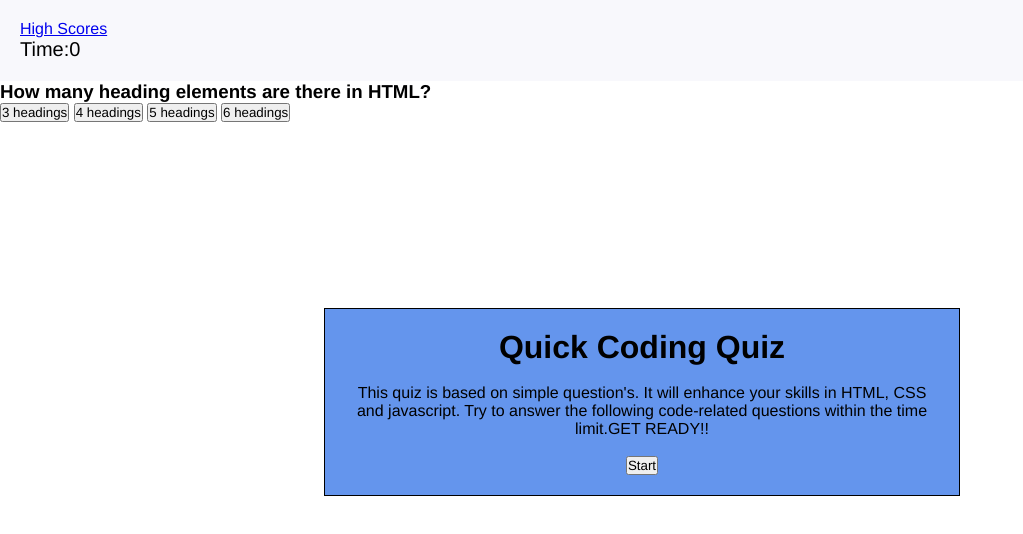
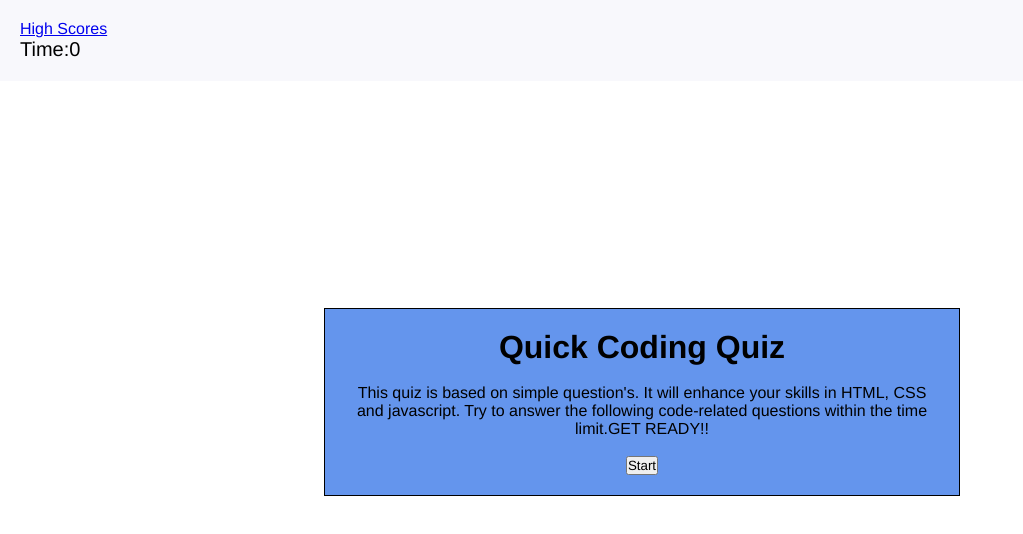
Before and after one commit to Etipriya/code_quiz, a plain HTML site: page index.html in a window 1280 px wide. Shown: the whole page, without its empty margins (0-1023 px from the left). Drawn offline with Linux system fonts and the light colour scheme.

Commit message:
complete  html

```diff
--- a/index.html
+++ b/index.html
@@ -15,6 +15,7 @@
       <div class="timer">Time:<span id="timer">0</span></div>
     </header>
     <div id="container">
+      <div id="quiz-intro" class="quiz-intro"></div>
       <h1>Quick Coding Quiz</h1>
       <br />
       <div>
@@ -24,21 +25,11 @@
       </div>
       <br />
       <div>
-        <button id="start-button" class="start-button">Start</button>
+        <button id="start-btn" class="start-btn">Start</button>
       </div>
     </div>
 
-    <div id="question">
-      <h3>How many heading elements are there in HTML?</h3>
-      <ul>
-        <li>
-          <button>3 headings</button>
-          <button>4 headings</button>
-          <button>5 headings</button>
-          <button>6 headings</button>
-        </li>
-      </ul>
-    </div>
     <script src="script.js"></script>
+    <script src="highscores.html"></script>
   </body>
 </html>
```
